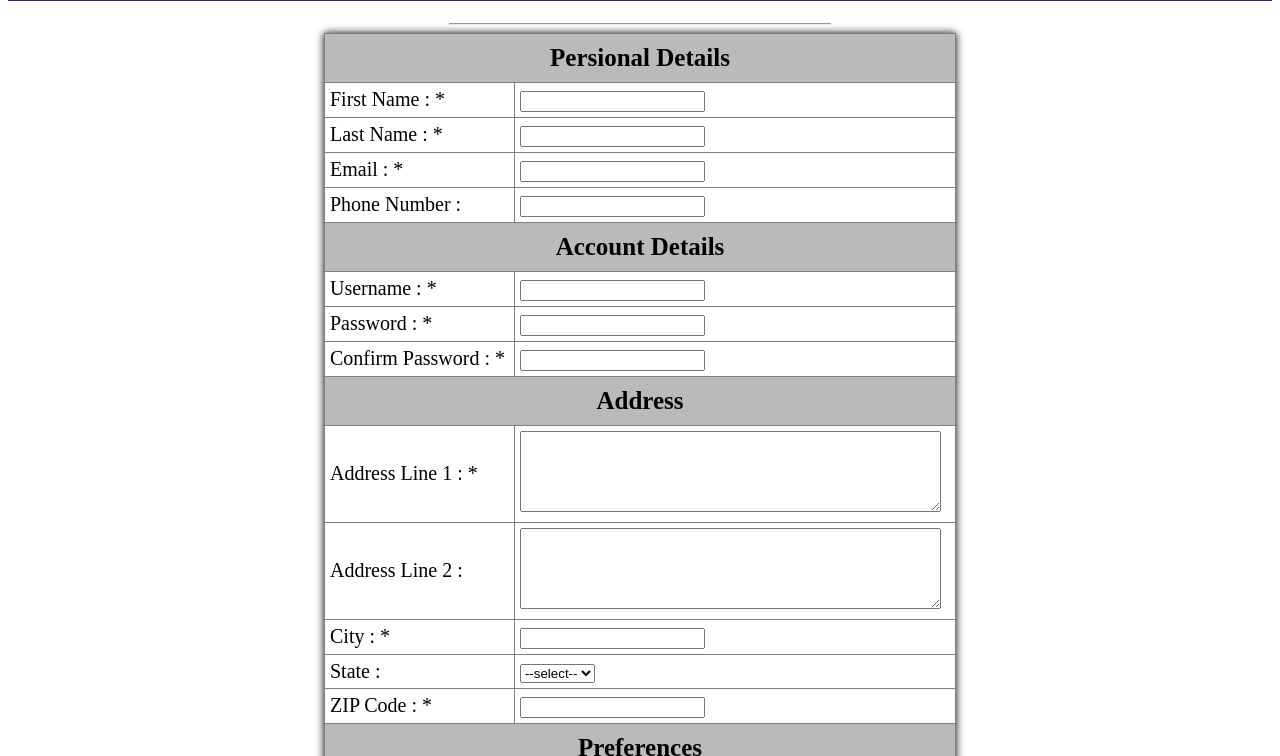
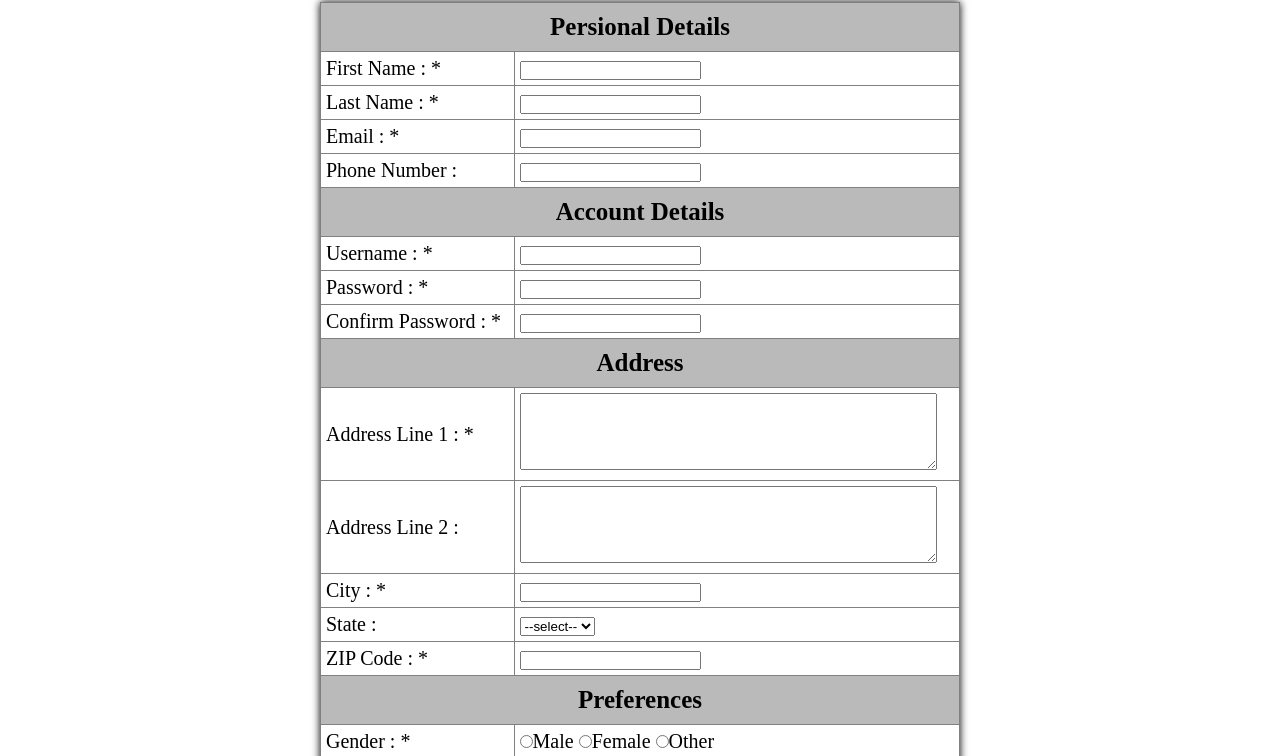
Before and after one commit to KrishnadevMandalNITW/Assignment4, a plain HTML site: page index.html in a window 1280 px wide. Shown: the part 77-833 px from the top of the page. Drawn offline with Linux system fonts and the light colour scheme.

Commit message:
Update style.css

```diff
--- a/style.css
+++ b/style.css
@@ -1,4 +1,10 @@
+*{
+    margin: 0;
+    padding: 0;
+}
+
 form{
+    margin-top: 20px;
     font-size: 20px;
 }
 
```
